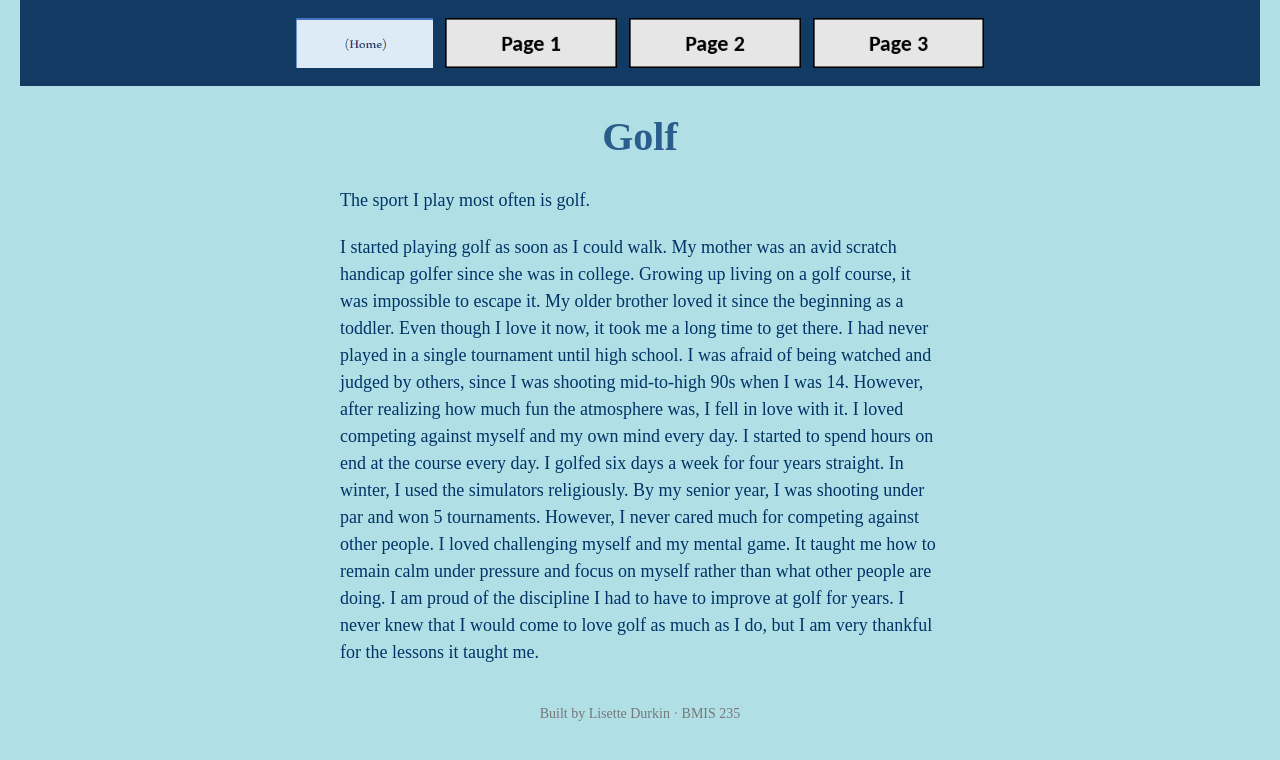
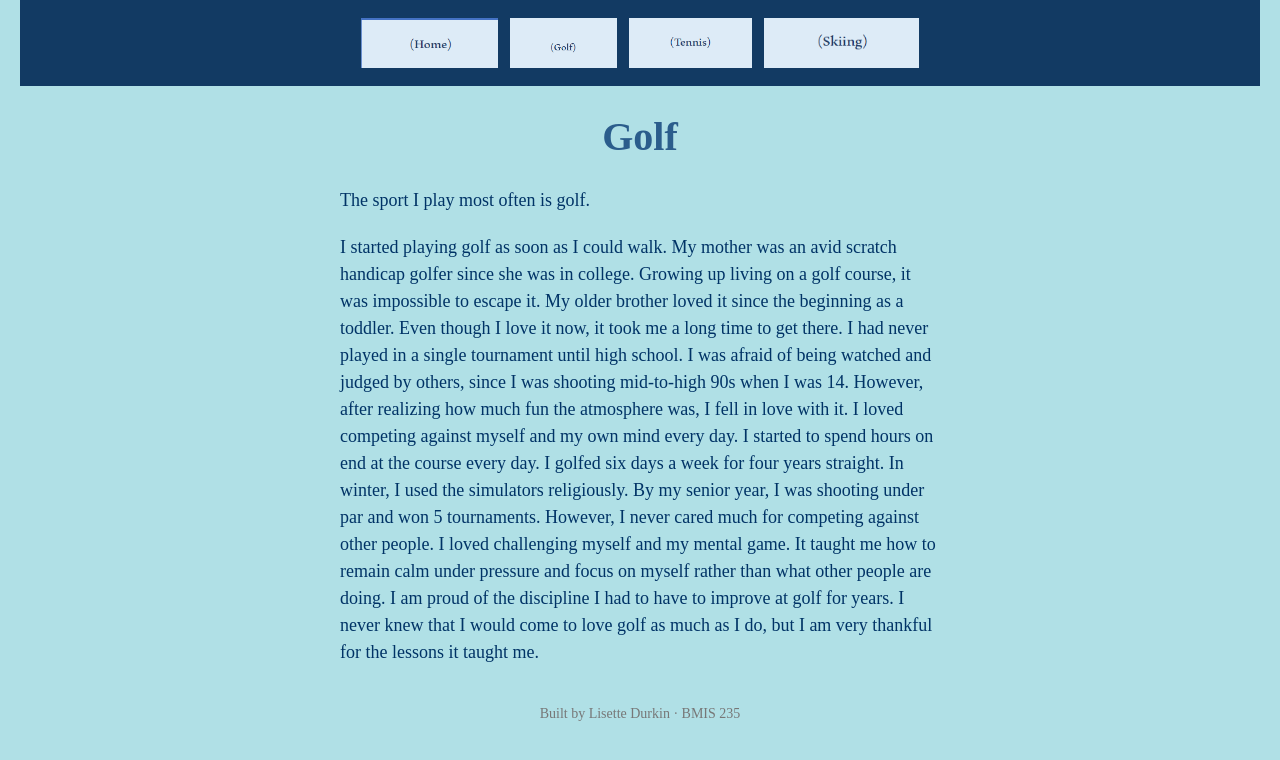
Before and after one commit to ldurkin2-pixel/bmis235-html-3, a plain HTML site: page golf.html in a window 1280 px wide. Drawn offline with Linux system fonts and the light colour scheme.

Commit message:
Update golf.html

```diff
--- a/golf.html
+++ b/golf.html
@@ -22,10 +22,10 @@
      other three pages, so every page has the exact same menu.
      ===================================================================== -->
 <nav>
-    <a href="index.html"><img src="img/home.png" alt="home"></a>
-    <a href="golf.html"><img src="img/page1.png" alt="golf"></a>
-    <a href="tennis.html"><img src="img/page2.png" alt="tennis"></a>
-    <a href="skiing.html"><img src="img/page3.png" alt="skiing"></a>
+   <a href="index.html"><img src="img/home.png" alt="home"></a>
+   <a href="golf.html"><img src="img/golf.png" alt="golf"></a>
+   <a href="tennis.html"><img src="img/tennis.png" alt="tennis"></a>
+   <a href="skiing.html"><img src="img/skiing.png" alt="skiing"></a>
 </nav>
 
 <h1>Golf</h1>
```
